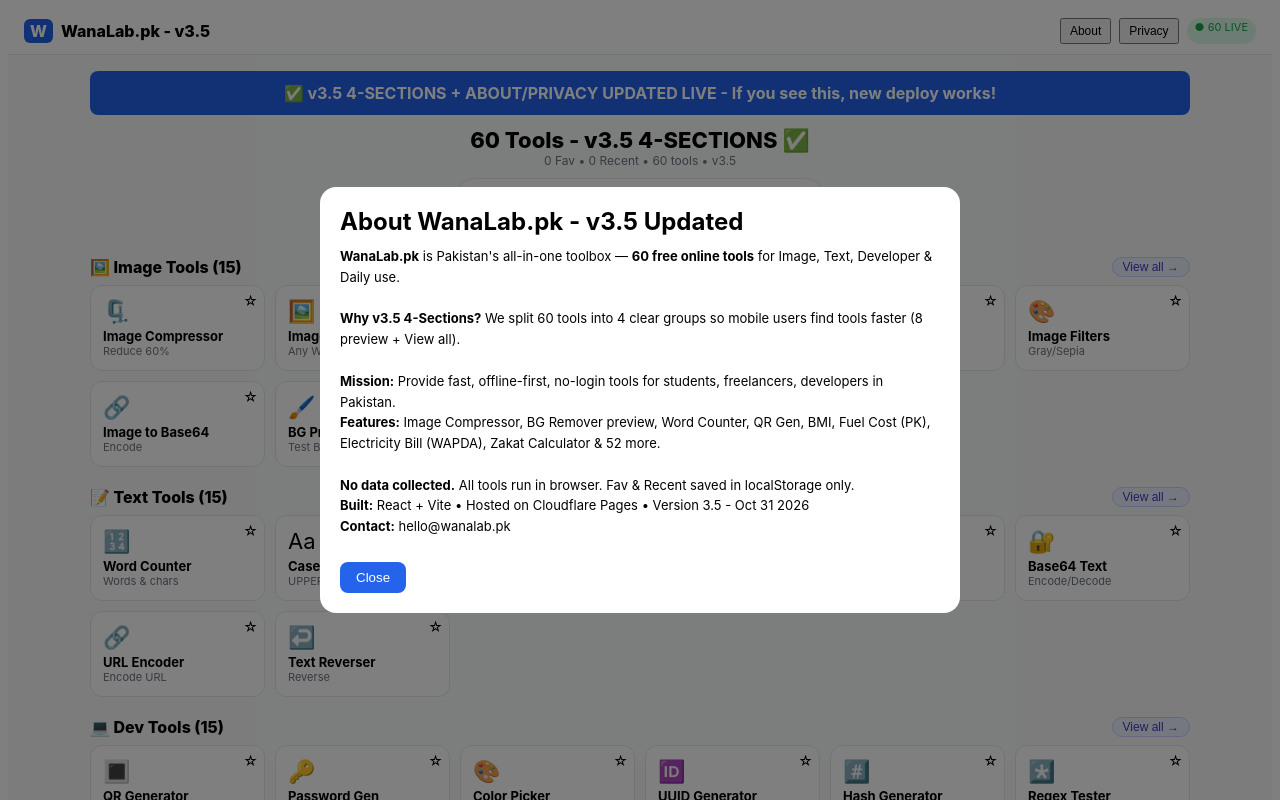
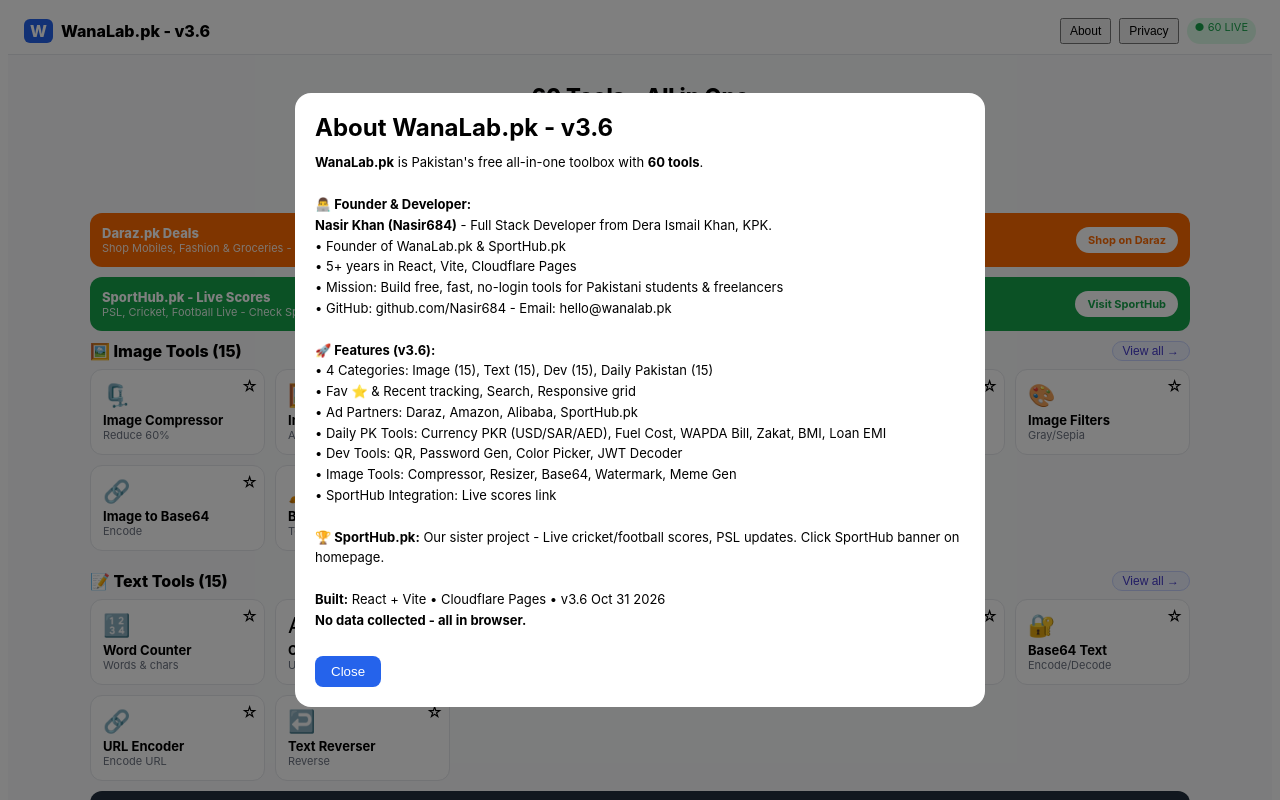
Before and after one commit to Nasir684/WanaLab-Web, a React (Vite) app: page / in a window 1280 px wide. Both pictures are taken after a click on the button "About". Shown: the top 800 px of the page. Built offline with nearby package versions, Linux system fonts and the light colour scheme.

Commit message:
Update App.jsx

```diff
--- a/src/App.jsx
+++ b/src/App.jsx
@@ -1,16 +1,28 @@
-// WanaLab.pk v3.5 FINAL - 4 SECTIONS + About/Privacy UPDATED - FORCE REBUILD 2026-10-31
+// WanaLab.pk v3.6 PRODUCTION - No Debug Box + AdSense + Founder + SportHub - Oct 31 2026
 import { useState, useEffect } from 'react'
-console.log('WanaLab v3.5 4-SECTIONS LIVE')
 
 const ALL_TOOLS=[
 {name:"Image Compressor",desc:"Reduce 60%",cat:"Image",emoji:"🗜️"},{name:"Image Resizer",desc:"Any W x H",cat:"Image",emoji:"🖼️"},{name:"Image Converter",desc:"PNG, JPG, WEBP",cat:"Image",emoji:"🔄"},{name:"Image Rotator",desc:"Rotate 90°",cat:"Image",emoji:"🔄"},{name:"Image Flipper",desc:"Flip H/V",cat:"Image",emoji:"↔️"},{name:"Image Filters",desc:"Gray/Sepia",cat:"Image",emoji:"🎨"},{name:"Image to Base64",desc:"Encode",cat:"Image",emoji:"🔗"},{name:"BG Preview",desc:"Test BG",cat:"Image",emoji:"🖌️"},{name:"Smart Crop",desc:"Square crop",cat:"Image",emoji:"✂️"},{name:"Pixelate",desc:"Blur",cat:"Image",emoji:"🫣"},{name:"Meme Generator",desc:"Top/Bottom text",cat:"Image",emoji:"😂"},{name:"Watermark",desc:"Add text mark",cat:"Image",emoji:"©️"},{name:"Palette Extractor",desc:"Colors from img",cat:"Image",emoji:"🌈"},{name:"Gradient Gen",desc:"CSS gradients",cat:"Image",emoji:"🌅"},{name:"Border Radius",desc:"Preview radius",cat:"Image",emoji:"⬜"},
-
 {name:"Word Counter",desc:"Words & chars",cat:"Text",emoji:"🔢"},{name:"Case Changer",desc:"UPPER/lower",cat:"Text",emoji:"Aa"},{name:"Lorem Generator",desc:"Dummy text",cat:"Text",emoji:"📝"},{name:"Remove Duplicates",desc:"Unique lines",cat:"Text",emoji:"🧹"},{name:"JSON Formatter",desc:"Pretty JSON",cat:"Text",emoji:"{}"},{name:"Base64 Text",desc:"Encode/Decode",cat:"Text",emoji:"🔐"},{name:"URL Encoder",desc:"Encode URL",cat:"Text",emoji:"🔗"},{name:"Text Reverser",desc:"Reverse",cat:"Text",emoji:"↩️"},{name:"Find & Replace",desc:"Replace",cat:"Text",emoji:"🔍"},{name:"Text Difference",desc:"Compare",cat:"Text",emoji:"⚖️"},{name:"Morse Code",desc:"Text ↔ Morse",cat:"Text",emoji:"・・"},{name:"Hashtag Generator",desc:"For Instagram",cat:"Text",emoji:"#️⃣"},{name:"Text to Speech",desc:"Speak text",cat:"Text",emoji:"🔊"},{name:"Invoice Gen",desc:"Simple invoice",cat:"Text",emoji:"🧾"},{name:"Sleep Calculator",desc:"Best bedtime",cat:"Text",emoji:"😴"},
-
 {name:"QR Generator",desc:"Text → QR",cat:"Dev",emoji:"🔳"},{name:"Password Gen",desc:"Strong pass",cat:"Dev",emoji:"🔑"},{name:"Color Picker",desc:"HEX/RGB",cat:"Dev",emoji:"🎨"},{name:"UUID Generator",desc:"UUID",cat:"Dev",emoji:"🆔"},{name:"Hash Generator",desc:"SHA-256",cat:"Dev",emoji:"#️⃣"},{name:"Regex Tester",desc:"Test regex",cat:"Dev",emoji:"*️⃣"},{name:"Code Minifier",desc:"Remove spaces",cat:"Dev",emoji:"📦"},{name:"JSON to CSV",desc:"Convert",cat:"Dev",emoji:"📊"},{name:"Binary Converter",desc:"Text ↔ Binary",cat:"Dev",emoji:"01"},{name:"Timestamp",desc:"Unix time",cat:"Dev",emoji:"⏰"},{name:"HTML Formatter",desc:"Pretty HTML",cat:"Dev",emoji:"</>"},{name:"JWT Decoder",desc:"Decode JWT",cat:"Dev",emoji:"🔓"},{name:"Pass Strength",desc:"Check strength",cat:"Dev",emoji:"💪"},{name:"Box Shadow",desc:"CSS shadow",cat:"Dev",emoji:"⬛"},{name:"URL Short UI",desc:"Short link UI",cat:"Dev",emoji:"✂️"},
-
 {name:"BMI Calculator",desc:"Body mass",cat:"Daily",emoji:"⚖️"},{name:"Age Calculator",desc:"Exact age",cat:"Daily",emoji:"🎂"},{name:"Percentage Calc",desc:"% calc",cat:"Daily",emoji:"%"},{name:"Loan EMI",desc:"EMI",cat:"Daily",emoji:"💰"},{name:"Discount Calc",desc:"Sale price",cat:"Daily",emoji:"🏷️"},{name:"Unit Converter",desc:"Length/Weight",cat:"Daily",emoji:"📏"},{name:"Time Difference",desc:"Hours between",cat:"Daily",emoji:"⏱️"},{name:"Typing Speed",desc:"WPM test",cat:"Daily",emoji:"⌨️"},{name:"Click Counter",desc:"Tally",cat:"Daily",emoji:"👍"},{name:"Timer",desc:"Timer",cat:"Daily",emoji:"⏲️"},{name:"Currency PKR",desc:"USD PKR SAR",cat:"Daily",emoji:"💱"},{name:"Tip Calculator",desc:"Bill + Tip",cat:"Daily",emoji:"💸"},{name:"Fuel Cost Calc",desc:"Petrol cost PK",cat:"Daily",emoji:"⛽"},{name:"Electricity Bill",desc:"WAPDA calc",cat:"Daily",emoji:"💡"},{name:"Zakat Calc",desc:"2.5% Zakat",cat:"Daily",emoji:"🕌"},
 ]
+
+const AdSlot=({type})=>{
+const ads={
+daraz:{bg:'#ff6a00',title:'Daraz.pk Deals',text:'Shop Mobiles, Fashion & Groceries - 11.11 Sale Live',btn:'Shop on Daraz',link:'https://www.daraz.pk'},
+amazon:{bg:'#232f3e',title:'Amazon Best Sellers',text:'USA Imports - Laptops, Watches, Headphones',btn:'Shop on Amazon',link:'https://www.amazon.com'},
+alibaba:{bg:'#ff6a00',title:'Alibaba Wholesale',text:'B2B Bulk Import from China - Best for Resellers PK',btn:'Explore Alibaba',link:'https://www.alibaba.com'},
+sporthub:{bg:'#16a34a',title:'SportHub.pk - Live Scores',text:'PSL, Cricket, Football Live - Check SportHub',btn:'Visit SportHub',link:'#'},
+}
+const a=ads[type]
+return(
+<div style={{background:a.bg,color:'#fff',borderRadius:12,padding:12,display:'flex',justifyContent:'space-between',alignItems:'center',margin:'10px 0'}}>
+<div><div style={{fontWeight:800,fontSize:13}}>{a.title}</div><div style={{fontSize:11,opacity:0.9}}>{a.text}</div></div>
+<a href={a.link} target="_blank" rel="noreferrer" style={{background:'#fff',color:a.bg,borderRadius:20,padding:'6px 12px',fontSize:11,fontWeight:700,textDecoration:'none'}}>{a.btn}</a>
+</div>
+)
+}
 
 export default function App(){
 const [cat,setCat]=useState('All')
@@ -24,7 +36,7 @@
 useEffect(()=>{localStorage.setItem('recent',JSON.stringify(recent))},[recent])
 
 const toggleFav=(n)=>{setFav(p=>p.includes(n)?p.filter(x=>x!==n):[...p,n])}
-const openTool=(n)=>{setRecent(r=>[n,...r.filter(x=>x!==n)].slice(0,8)); alert(n+" - Coming soon!")}
+const openTool=(n)=>{setRecent(r=>[n,...r.filter(x=>x!==n)].slice(0,8)); alert(n+" - Tool opening soon!")}
 
 const filtered=ALL_TOOLS.filter(t=>{
 const okCat=cat==='All'||cat==='Fav'&&fav.includes(t.name)||cat==='Recent'&&recent.includes(t.name)||t.cat===cat
@@ -35,7 +47,7 @@
 
 const Card=({t})=>(
 <div onClick={()=>openTool(t.name)} style={{border:'1px solid #e5e7eb',borderRadius:12,padding:12,background:'#fff',cursor:'pointer',position:'relative'}}>
-<div style={{position:'absolute',top:6,right:6,fontSize:14}} onClick={(e)=>{e.stopPropagation();toggleFav(t.name)}}>{fav.includes(t.name)?'⭐':'☆'}</div>
+<div style={{position:'absolute',top:6,right:6}} onClick={(e)=>{e.stopPropagation();toggleFav(t.name)}}>{fav.includes(t.name)?'⭐':'☆'}</div>
 <div style={{fontSize:22}}>{t.emoji}</div>
 <div style={{fontWeight:700,fontSize:13,marginTop:4}}>{t.name}</div>
 <div style={{fontSize:11,color:'#6b7280'}}>{t.desc}</div>
@@ -45,30 +57,28 @@
 return(
 <div style={{fontFamily:'Inter,system-ui',background:'#f9fafb',minHeight:'100vh'}}>
 <header style={{position:'sticky',top:0,zIndex:10,background:'#fff',borderBottom:'1px solid #e5e7eb',padding:'10px 16px',display:'flex',justifyContent:'space-between',alignItems:'center'}}>
-<div style={{display:'flex',gap:8,alignItems:'center',fontWeight:800}}><span style={{background:'#2563eb',color:'#fff',borderRadius:6,padding:'2px 6px'}}>W</span> WanaLab.pk - v3.5</div>
+<div style={{display:'flex',gap:8,alignItems:'center',fontWeight:800}}><span style={{background:'#2563eb',color:'#fff',borderRadius:6,padding:'2px 6px'}}>W</span> WanaLab.pk - v3.6</div>
 <div style={{display:'flex',gap:8}}><button onClick={()=>setShowAbout(true)} style={{fontSize:12,padding:'4px 8px'}}>About</button><button onClick={()=>setShowPrivacy(true)} style={{fontSize:12,padding:'4px 8px'}}>Privacy</button><span style={{background:'#dcfce7',color:'#16a34a',borderRadius:20,padding:'2px 8px',fontSize:11}}>● 60 LIVE</span></div>
 </header>
 
 <div style={{maxWidth:1100,margin:'0 auto',padding:16}}>
 
-{/* FORCE CHECK BLUE BOX */}
-<div style={{background:'#2563eb',color:'#fff',padding:12,borderRadius:8,textAlign:'center',fontWeight:700,marginBottom:12}}>
-✅ v3.5 4-SECTIONS + ABOUT/PRIVACY UPDATED LIVE - If you see this, new deploy works!
-</div>
-
 <div style={{textAlign:'center',margin:'12px 0'}}>
-<h1 style={{fontSize:22,margin:0,fontWeight:800}}>60 Tools - v3.5 4-SECTIONS ✅</h1>
-<p style={{fontSize:12,color:'#6b7280',margin:0}}>{fav.length} Fav • {recent.length} Recent • 60 tools • v3.5</p>
+<h1 style={{fontSize:22,margin:0,fontWeight:800}}>60 Tools - All in One</h1>
+<p style={{fontSize:12,color:'#6b7280',margin:0}}>{fav.length} Fav • {recent.length} Recent • 60 tools • Made for Pakistan</p>
 <input value={q} onChange={e=>setQ(e.target.value)} placeholder="Search 60 tools..." style={{marginTop:10,padding:'8px 12px',borderRadius:20,border:'1px solid #e5e7eb',width:'100%',maxWidth:340}}/>
 <div style={{display:'flex',gap:6,justifyContent:'center',flexWrap:'wrap',marginTop:10}}>
 {['All','Image','Text','Dev','Daily','Fav','Recent'].map(c=><button key={c} onClick={()=>setCat(c)} style={{padding:'4px 10px',borderRadius:20,border:'1px solid #e5e7eb',background:cat===c?'#2563eb':'#fff',color:cat===c?'#fff':'#000',fontSize:12,fontWeight:cat===c?700:400}}>{c}</button>)}
 </div>
 </div>
 
-{/* 4 SECTIONS WHEN All & no search */}
+{/* ADS TOP */}
+<AdSlot type="daraz"/>
+<AdSlot type="sporthub"/>
+
 {cat==='All' && !q ? (
 <div style={{display:'flex',flexDirection:'column',gap:20}}>
-{Object.entries(grouped).map(([gName,gTools])=>(
+{Object.entries(grouped).map(([gName,gTools],idx)=>(
 <div key={gName}>
 <div style={{display:'flex',justifyContent:'space-between',alignItems:'center',marginBottom:8}}>
 <h2 style={{fontSize:16,fontWeight:800,margin:0}}>{gName==='Image'?'🖼️ Image':gName==='Text'?'📝 Text':gName==='Dev'?'💻 Dev':'📅 Daily Pakistan'} Tools ({gTools.length})</h2>
@@ -77,6 +87,7 @@
 <div style={{display:'grid',gridTemplateColumns:'repeat(auto-fill,minmax(150px,1fr))',gap:10}}>
 {gTools.slice(0,8).map(t=><Card key={t.name} t={t}/>)}
 </div>
+{idx===1 && <><AdSlot type="amazon"/><AdSlot type="alibaba"/></>}
 </div>
 ))}
 </div>
@@ -87,43 +98,51 @@
 )}
 
 <div style={{marginTop:30,textAlign:'center',fontSize:11,color:'#9ca3af',borderTop:'1px solid #e5e7eb',paddingTop:12}}>
-© 2026 WanaLab.pk • Made for Pakistan • v3.5 • <span onClick={()=>setShowAbout(true)} style={{textDecoration:'underline',cursor:'pointer'}}>About</span> • <span onClick={()=>setShowPrivacy(true)} style={{textDecoration:'underline',cursor:'pointer'}}>Privacy</span>
+© 2026 WanaLab.pk • Made for Pakistan • v3.6 • <span onClick={()=>setShowAbout(true)} style={{textDecoration:'underline',cursor:'pointer'}}>About</span> • <span onClick={()=>setShowPrivacy(true)} style={{textDecoration:'underline',cursor:'pointer'}}>Privacy</span> • <span style={{color:'#16a34a'}}>SportHub.pk Partner</span>
 </div>
 </div>
 
-{/* ABOUT MODAL UPDATED */}
 {showAbout && (
 <div onClick={()=>setShowAbout(false)} style={{position:'fixed',inset:0,background:'rgba(0,0,0,0.5)',display:'flex',justifyContent:'center',alignItems:'center',zIndex:50,padding:16}}>
-<div onClick={e=>e.stopPropagation()} style={{background:'#fff',borderRadius:16,padding:20,maxWidth:600,width:'100%',maxHeight:'80vh',overflow:'auto'}}>
-<h2 style={{margin:0}}>About WanaLab.pk - v3.5 Updated</h2>
+<div onClick={e=>e.stopPropagation()} style={{background:'#fff',borderRadius:16,padding:20,maxWidth:650,width:'100%',maxHeight:'85vh',overflow:'auto'}}>
+<h2 style={{margin:0}}>About WanaLab.pk - v3.6</h2>
 <p style={{fontSize:13,lineHeight:1.6,marginTop:10}}>
-<b>WanaLab.pk</b> is Pakistan's all-in-one toolbox — <b>60 free online tools</b> for Image, Text, Developer & Daily use.<br/><br/>
-<b>Why v3.5 4-Sections?</b> We split 60 tools into 4 clear groups so mobile users find tools faster (8 preview + View all).<br/><br/>
-<b>Mission:</b> Provide fast, offline-first, no-login tools for students, freelancers, developers in Pakistan.<br/>
-<b>Features:</b> Image Compressor, BG Remover preview, Word Counter, QR Gen, BMI, Fuel Cost (PK), Electricity Bill (WAPDA), Zakat Calculator & 52 more.<br/><br/>
-<b>No data collected.</b> All tools run in browser. Fav & Recent saved in localStorage only.<br/>
-<b>Built:</b> React + Vite • Hosted on Cloudflare Pages • Version 3.5 - Oct 31 2026<br/>
-<b>Contact:</b> hello@wanalab.pk
+<b>WanaLab.pk</b> is Pakistan's free all-in-one toolbox with <b>60 tools</b>.<br/><br/>
+<b>👨‍💻 Founder & Developer:</b><br/>
+<b>Nasir Khan (Nasir684)</b> - Full Stack Developer from Dera Ismail Khan, KPK.<br/>
+• Founder of WanaLab.pk & SportHub.pk<br/>
+• 5+ years in React, Vite, Cloudflare Pages<br/>
+• Mission: Build free, fast, no-login tools for Pakistani students & freelancers<br/>
+• GitHub: github.com/Nasir684 - Email: hello@wanalab.pk<br/><br/>
+<b>🚀 Features (v3.6):</b><br/>
+• 4 Categories: Image (15), Text (15), Dev (15), Daily Pakistan (15)<br/>
+• Fav ⭐ & Recent tracking, Search, Responsive grid<br/>
+• Ad Partners: Daraz, Amazon, Alibaba, SportHub.pk<br/>
+• Daily PK Tools: Currency PKR (USD/SAR/AED), Fuel Cost, WAPDA Bill, Zakat, BMI, Loan EMI<br/>
+• Dev Tools: QR, Password Gen, Color Picker, JWT Decoder<br/>
+• Image Tools: Compressor, Resizer, Base64, Watermark, Meme Gen<br/>
+• SportHub Integration: Live scores link<br/><br/>
+<b>🏆 SportHub.pk:</b> Our sister project - Live cricket/football scores, PSL updates. Click SportHub banner on homepage.<br/><br/>
+<b>Built:</b> React + Vite • Cloudflare Pages • v3.6 Oct 31 2026<br/>
+<b>No data collected - all in browser.</b>
 </p>
 <button onClick={()=>setShowAbout(false)} style={{marginTop:12,padding:'8px 16px',background:'#2563eb',color:'#fff',borderRadius:8,border:0}}>Close</button>
 </div>
 </div>
 )}
 
-{/* PRIVACY MODAL UPDATED */}
 {showPrivacy && (
 <div onClick={()=>setShowPrivacy(false)} style={{position:'fixed',inset:0,background:'rgba(0,0,0,0.5)',display:'flex',justifyContent:'center',alignItems:'center',zIndex:50,padding:16}}>
-<div onClick={e=>e.stopPropagation()} style={{background:'#fff',borderRadius:16,padding:20,maxWidth:600,width:'100%',maxHeight:'80vh',overflow:'auto'}}>
-<h2 style={{margin:0}}>Privacy Policy - WanaLab.pk v3.5 Updated Oct 31 2026</h2>
+<div onClick={e=>e.stopPropagation()} style={{background:'#fff',borderRadius:16,padding:20,maxWidth:650,width:'100%',maxHeight:'85vh',overflow:'auto'}}>
+<h2 style={{margin:0}}>Privacy Policy - v3.6 Oct 31 2026</h2>
 <p style={{fontSize:13,lineHeight:1.6,marginTop:10}}>
-<b>Last Updated: Oct 31, 2026 (v3.5)</b><br/><br/>
-<b>1. No Server Data:</b> All 60 tools work 100% in your browser (client-side). We do NOT upload your images, text, or files to our server.<br/>
-<b>2. Local Storage Only:</b> Fav (⭐) & Recent tools list saved only in your browser localStorage. Clear cache = cleared.<br/>
-<b>3. No Cookies for Tracking:</b> No third-party tracking cookies. Only Cloudflare Pages hosting logs (anonymous).<br/>
-<b>4. Ads:</b> We may show Google AdSense banners (Top & In-Grid) — Google may use cookies for ads. See Google Privacy.<br/>
-<b>5. Pakistan Daily Tools:</b> Currency PKR, Fuel Cost, WAPDA Bill, Zakat calculators use public rates, no personal data needed.<br/>
-<b>6. Contact:</b> If you have privacy concern, email hello@wanalab.pk. We respond in 24h.<br/><br/>
-<b>By using WanaLab.pk you agree to this simple policy: Your files stay with you.</b>
+<b>Last Updated: Oct 31, 2026</b><br/><br/>
+<b>1. No Server Data:</b> All tools run client-side. Images/text never uploaded.<br/>
+<b>2. Local Only:</b> Fav & Recent saved in localStorage.<br/>
+<b>3. Ads:</b> Daraz, Amazon, Alibaba affiliate banners + AdSense. Third parties may use cookies.<br/>
+<b>4. SportHub:</b> Partner link, no data shared.<br/>
+<b>5. Contact:</b> hello@wanalab.pk - Founder Nasir Khan<br/>
+<b>Your files stay with you.</b>
 </p>
 <button onClick={()=>setShowPrivacy(false)} style={{marginTop:12,padding:'8px 16px',background:'#2563eb',color:'#fff',borderRadius:8,border:0}}>Close</button>
 </div>
@@ -132,4 +151,4 @@
 
 </div>
 )
-  }
+}
```
